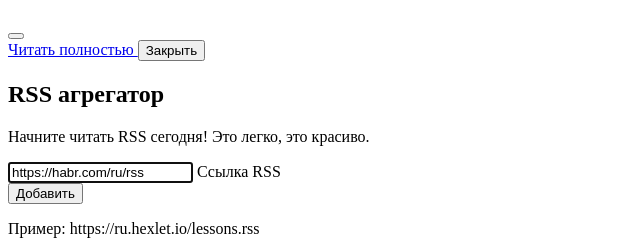
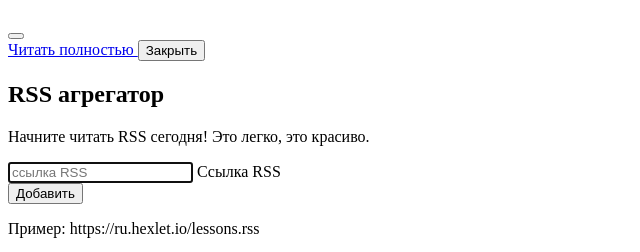
Before and after one commit to evgenijponomarev/frontend-project-11, a website: page template.html in a window 1280 px wide. Shown: the top 252 px of the page, 0-640 px from the left. Drawn offline with Linux system fonts and the light colour scheme.

Commit message:
Delete value from input

```diff
--- a/template.html
+++ b/template.html
@@ -67,7 +67,7 @@
                       class="form-control w-100"
                       placeholder="ссылка RSS"
                       autocomplete="off"
-                      value="https://habr.com/ru/rss"
+                      value=""
                     />
                     <label for="url-input">Ссылка RSS</label>
                   </div>
```
